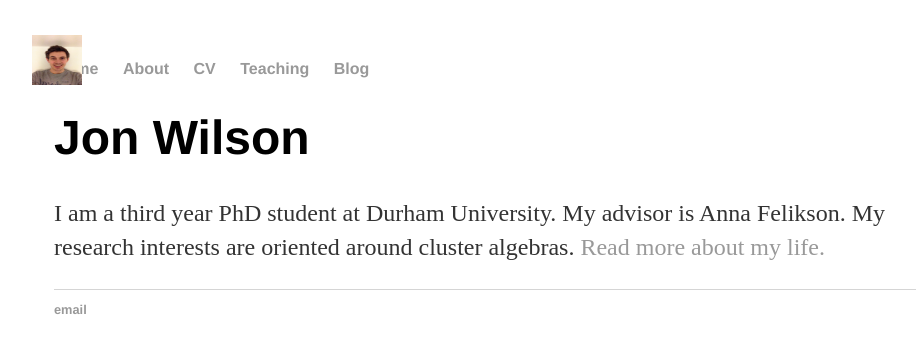
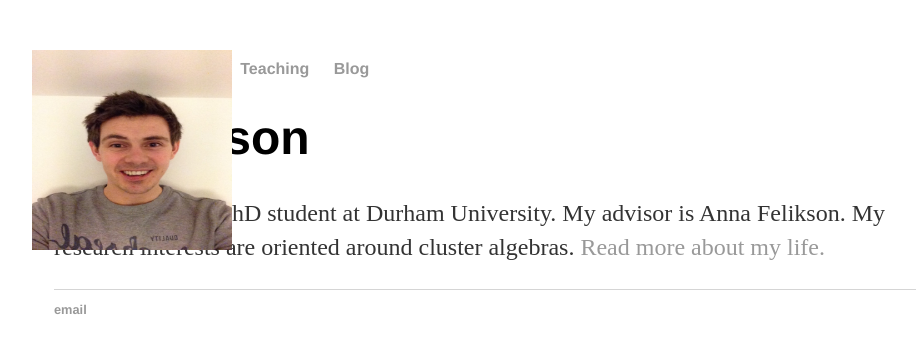
Before and after one commit to jon-m-wilson/jon-m-wilson.github.io, a Jekyll site: the page built from index.html, in a window 1280 px wide. Shown: the top 353 px of the page, without its empty margins (138-1054 px from the left). Built offline with Jekyll 4.4.1, drawn with Linux system fonts in a browser that asks for light colours.

Commit message:
Update index.html

```diff
--- a/index.html
+++ b/index.html
@@ -6,5 +6,5 @@ title: Jon Wilson
 	<h1>Jon Wilson</h1>
 	<p>I am a third year PhD student at Durham University. My advisor is Anna Felikson.
 	My research interests are oriented around cluster algebras. <a href="/about">Read more about my life.</a></p>
-	<IMG STYLE="position:absolute; TOP:35px; LEFT:170px; WIDTH:50px; HEIGHT:50px" src="photoofme.jpg" />
+	<IMG STYLE="position:absolute; TOP:50px; LEFT:170px; WIDTH:200px; HEIGHT:200px" src="photoofme.jpg" />
 </div><!-- /.blurb -->
```
